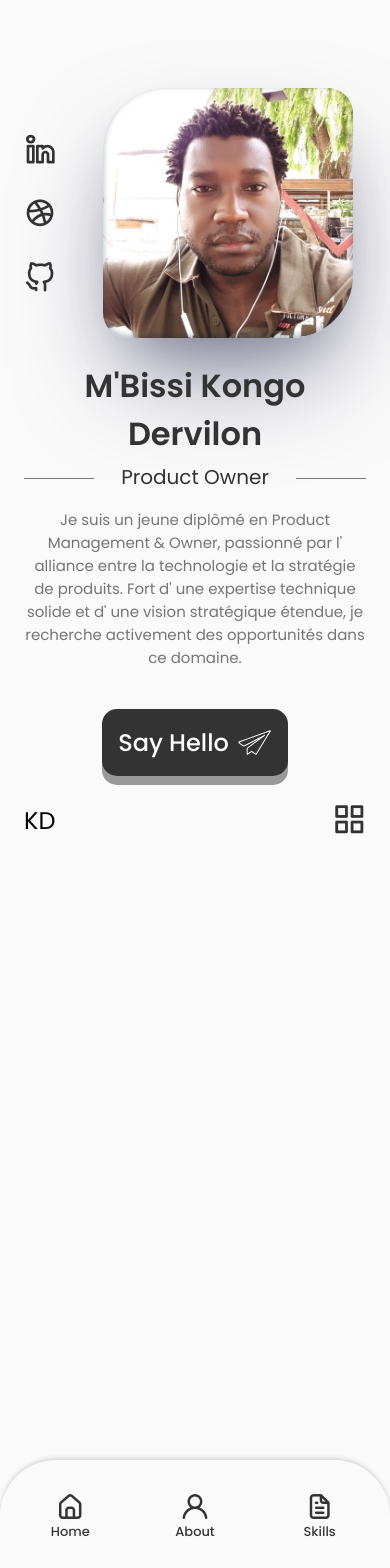
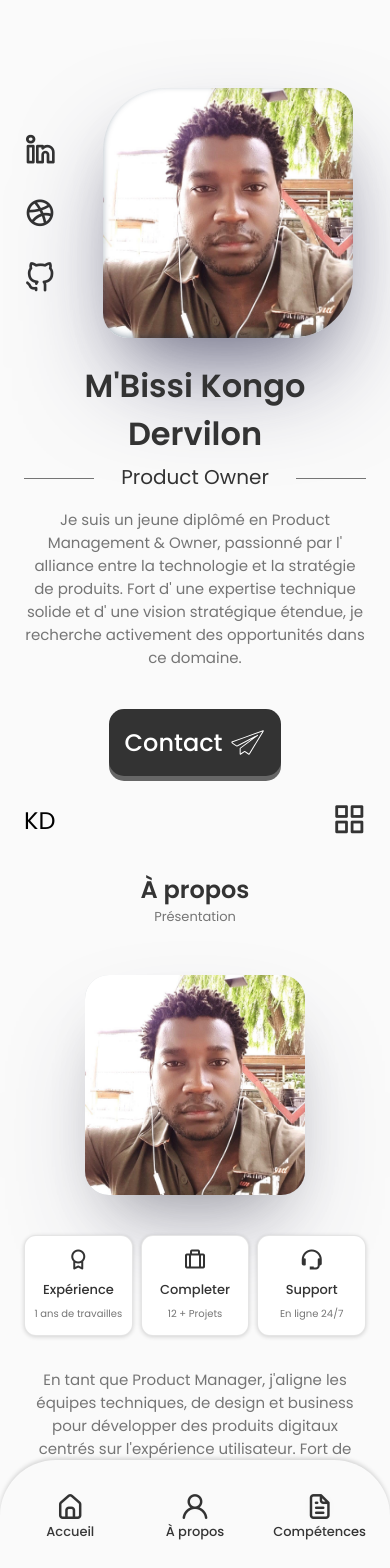
Before and after one commit to KD-Kongo-Dervilon/Portfolio-Product-Owner, a React (Create React App) app in the folder portfolio-product-owner/: page / in a window 390 px wide. Shown: the top 1568 px of the page. Before the commit the page ends 888 px from the top, so only its background shows below. Built offline with nearby package versions, Linux system fonts and the light colour scheme.

Commit message:
Mise en place de a propos

```diff
--- a/portfolio-product-owner/src/App.js
+++ b/portfolio-product-owner/src/App.js
@@ -2,6 +2,7 @@ import React from 'react';
 import "./App.css";
 import Header from './components/header/Header';
 import Home from './components/home/Home';
+import About from './components/about/About';
 
 const App = () => {
   return (
@@ -9,6 +10,7 @@ const App = () => {
       <Header/>
       <main className="main">
         <Home />
+        <About/>
       </main>
     </>
   )
--- /dev/null
+++ b/portfolio-product-owner/src/components/about/About.jsx
@@ -0,0 +1,46 @@
+import React from 'react';
+import "./about.css";
+import AboutImg from "../../assets/IMG_0513.JPG";
+import CV from "../../assets/cv.pdf";
+import Info from './Info';
+
+const About = () => {
+    return (
+        <div>
+            <section className="about section" id="about">
+                <h2 className="section__title">À propos</h2>
+                <span className="section__subtitle">Présentation</span>
+                <div className="about__container container grid">
+                    <img src={AboutImg} alt="" className="about__img"></img>
+                    <div className="about__data">
+                        <Info/>
+                        <p className="about__description">
+                            En tant que Product Manager, j'aligne les équipes techniques,
+                            de design et business pour développer des produits digitaux centrés
+                            sur l'expérience utilisateur. Fort de mon expérience en développement
+                            React.js et en design, je facilite les discussions techniques et j'ai
+                            piloté avec succès 12 projets, contribuant ainsi à valider mes compétences
+                            en tant que Product Manager.
+                        </p>
+                        <a download ="" href={CV} className="button button--flex button-about">
+                            Télécharger CV
+                            <svg xmlns="http://www.w3.org/2000/svg"
+                                viewBox="0 0 101 101" width="42px"  className="hello" height="42px" fill="#fff" id="file"><path
+                                d="M77.4 16.4H37.1c-.2 0-.4 0-.6.1h-.1c-.2.1-.3.1-.5.2-.1 0-.1.1-.2.1-.2.1-.3.3-.5.4L21.8
+                                33.1c-.2.2-.3.4-.4.7 0 .1 0 .2-.1.2 0 .2-.1.3-.1.5v47.6c0 1.3 1.1 2.4 2.4
+                                2.4h53.8c1.3 0 2.4-1.1 2.4-2.4V18.8c0-1.3-1.1-2.4-2.4-2.4zm-42.7
+                                9v6.9h-5.9l5.9-6.9zM75 79.8H26V37.1h11c1.3 0 2.4-1.1 2.4-2.4V21.2H75v58.6z">
+                                </path><path d="M33.2 42.3c-1.3 0-2.4 1.1-2.4 2.4 0 1.3 1.1 2.4 2.4 2.4h34.7c1.3
+                                0 2.4-1.1 2.4-2.4 0-1.3-1.1-2.4-2.4-2.4H33.2zM67.8 53.9H33.2c-1.3 0-2.4 1.1-2.4 2.4
+                                0 1.3 1.1 2.4 2.4 2.4h34.7c1.3 0 2.4-1.1 2.4-2.4-.1-1.3-1.1-2.4-2.5-2.4z">
+                                </path>
+                            </svg>
+                        </a>
+                    </div>
+                </div>
+            </section>
+        </div>
+    )
+}
+
+export default About
--- /dev/null
+++ b/portfolio-product-owner/src/components/about/Info.jsx
@@ -0,0 +1,29 @@
+import React from 'react'
+
+const Info = () => {
+    return (
+        <div className="about__info grid">
+            <div className="about__box">
+            <i class="bx bx-award about__icon"></i>
+
+                <h3 className="about__title">Expérience</h3>
+                <span className="about__subtitle"> 1 ans de travailles </span>
+            </div>
+
+            <div className="about__box">
+            <i class="bx bx-briefcase-alt about__icon"></i>
+
+                <h3 className="about__title">Completer</h3>
+                <span className="about__subtitle"> 12 + Projets </span>
+            </div>
+
+            <div className="about__box">
+            <i class="bx bx-support about__icon"></i>
+                <h3 className="about__title">Support</h3>
+                <span className="about__subtitle">En ligne 24/7</span>
+            </div>
+        </div>
+    )
+}
+
+export default Info
--- /dev/null
+++ b/portfolio-product-owner/src/components/about/about.css
@@ -0,0 +1,128 @@
+.about__container {
+    grid-template-columns: repeat(2, 1fr);
+    align-items: center;
+    column-gap: 4rem;
+}
+
+.about__img {
+    width: 350px;
+    border-radius: 1.5rem;
+    box-shadow: rgba(50, 50, 93, 0.25) 0px 50px 100px -20px, rgba(0, 0, 0, 0.3) 0px 30px 60px -30px, rgba(10, 37, 64, 0.35) 0px -2px 6px 0px inset;
+    justify-self: center;
+    -webkit-border-radius: 1.5rem;
+    -moz-border-radius: 1.5rem;
+    -ms-border-radius: 1.5rem;
+    -o-border-radius: 1.5rem;
+}
+
+.about__info {
+    grid-template-columns: repeat(3, 140px);
+    gap: 0.5rem;
+    margin-bottom: var(--mb-2);
+}
+
+.about__box {
+    background-color: var(--container-color);
+    border: 1px solid rgba(0,0,0,0.1);
+    border-radius: 0.75rem;
+    text-align: center;
+    padding: 1rem 1.25rem;
+    box-shadow: rgba(0, 0, 0, 0.16) 0px 1px 4px;
+    -webkit-border-radius: 0.75rem;
+    -moz-border-radius: 0.75rem;
+    -ms-border-radius: 0.75rem;
+    -o-border-radius: 0.75rem;
+}
+
+.about__icon {
+    font-size: 1.5rem;
+    color: var(--title-color);
+    margin-bottom: var(--mb-0-5);
+}
+
+.about__title {
+    font-size:var(--small-font-size);
+    font-weight: var(--font-medium);
+}
+
+.about__subtitle {
+    font-size: var(--tiny-font-size);
+}
+
+.about__description {
+    padding: 0 4rem 0 0;
+    margin-bottom: var(--mb-2-5);
+}
+
+.button-about:hover {
+    background-color: #fff;
+    color:#000;
+}
+
+.button-about:active {
+    background-color: #fff;
+    transform: translateY(4px);
+}
+
+.button {
+    box-shadow: 0 5px #666;
+}
+
+.hello {
+    margin-left: 0.5rem;
+    transition: all 0.5s ease-out;
+}
+
+.button-about:hover .hello {
+    margin-left: 1rem;
+    fill: var(--link-blue);
+}
+
+/*=============== BREAKPOINTS ===============*/
+/* For large devices */
+@media screen and (max-width: 992px) {
+        .about__container {
+            grid-template-columns: 1fr;
+            row-gap: 2.5rem;
+        }
+
+        .about__img {
+            width: 220px;
+        }
+
+        .about__box {
+            padding: 0.75rem 0.5rem;
+        }
+
+        .about__data {
+            text-align: center;
+        }
+
+        .about__info {
+            justify-content: center;
+        }
+
+        .about__description {
+            padding: 0 5rem;
+            margin-bottom: 2rem;
+        }
+
+    }
+
+    /* For medium devices */
+    @media screen and (max-width: 576px) {
+        .about__info {
+            grid-template-columns: repeat(3, 1fr);
+        }
+
+        .about__description {
+            padding: 0;
+        }
+    }
+
+    /* For small devices */
+    @media screen and (max-width: 350px) {
+        .about__info {
+            grid-template-columns: repeat(2, 1fr);;
+        }
+    }
--- a/portfolio-product-owner/src/components/header/Header.jsx
+++ b/portfolio-product-owner/src/components/header/Header.jsx
@@ -15,17 +15,17 @@ const Header = () => {
                     <ul className="nav_list grid">
                         <li className="nav_item">
                             <a href="#home" className="nav_link active-link">
-                                <i className="uil uil-estate nav_icon"></i> Home
+                                <i className="uil uil-estate nav_icon"></i> Accueil
                             </a>
                         </li>
                         <li className="nav_item">
                             <a href="#about" className="nav_link">
-                                <i className="uil uil-user nav_icon"></i> About
+                                <i className="uil uil-user nav_icon"></i> À propos
                             </a>
                         </li>
                         <li className="nav_item">
                             <a href="#skills" className="nav_link">
-                                <i className="uil uil-file-alt nav_icon"></i> Skills
+                                <i className="uil uil-file-alt nav_icon"></i> Compétences
                             </a>
                         </li>
                         <li className="nav_item">
--- a/portfolio-product-owner/src/components/home/Data.jsx
+++ b/portfolio-product-owner/src/components/home/Data.jsx
@@ -18,7 +18,7 @@ const Data = () => {
                 opportunités dans ce domaine.
             </p>
             <a href="#contact" className="button button--flex button-home">
-                Say Hello
+                Contact
                 <svg className="hello" xmlns="http://www.w3.org/2000/svg" width="35" height="35" fill="var(--container-color)" enable-background="new 0 0 512 512" viewBox="0 0 512 512" id="plane"><path d="M277.941,434.868c-4.176,0-7.518-2.132-10.75-4.193c-0.063-0.039-0.123-0.079-0.184-0.12l-52.157-35.538
 				c-14.486,9.457-29,18.962-43.499,28.457l-10.657,6.979c-3.068,2.17-5.917,3.226-8.707,3.226c-2.827,0-5.433-1.124-7.336-3.166
 				c-2.583-2.768-3.664-6.925-3.302-12.701v-76.839c0-2.272,1.073-4.411,2.894-5.771l180.875-135.021l-219.382,115.67
--- a/portfolio-product-owner/src/components/home/home.css
+++ b/portfolio-product-owner/src/components/home/home.css
@@ -4,7 +4,7 @@
 
 .home_content {
     grid-template-columns: 116px repeat(2,1fr);
-    padding-top: 5.5rem;
+    padding-top: 3.5rem;
     column-gap: 2rem;
     align-items: center;
 }
@@ -232,7 +232,7 @@
         }
 
         .home_social-icon:hover {
-            font-size: 3rem;
+            font-size: 3.5rem;
         }
     }
 
```
Also changed, not shown: 2 other files (tests, documents, lock files or other folders).
